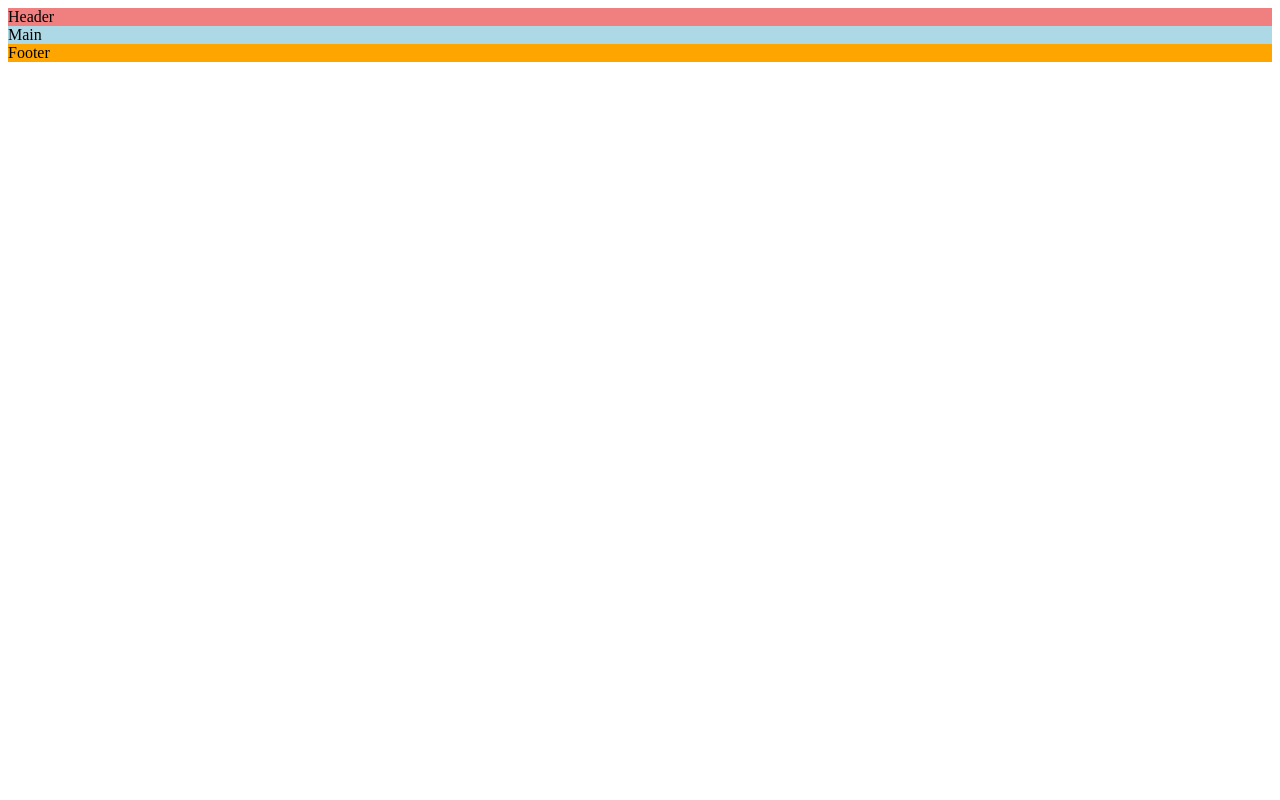
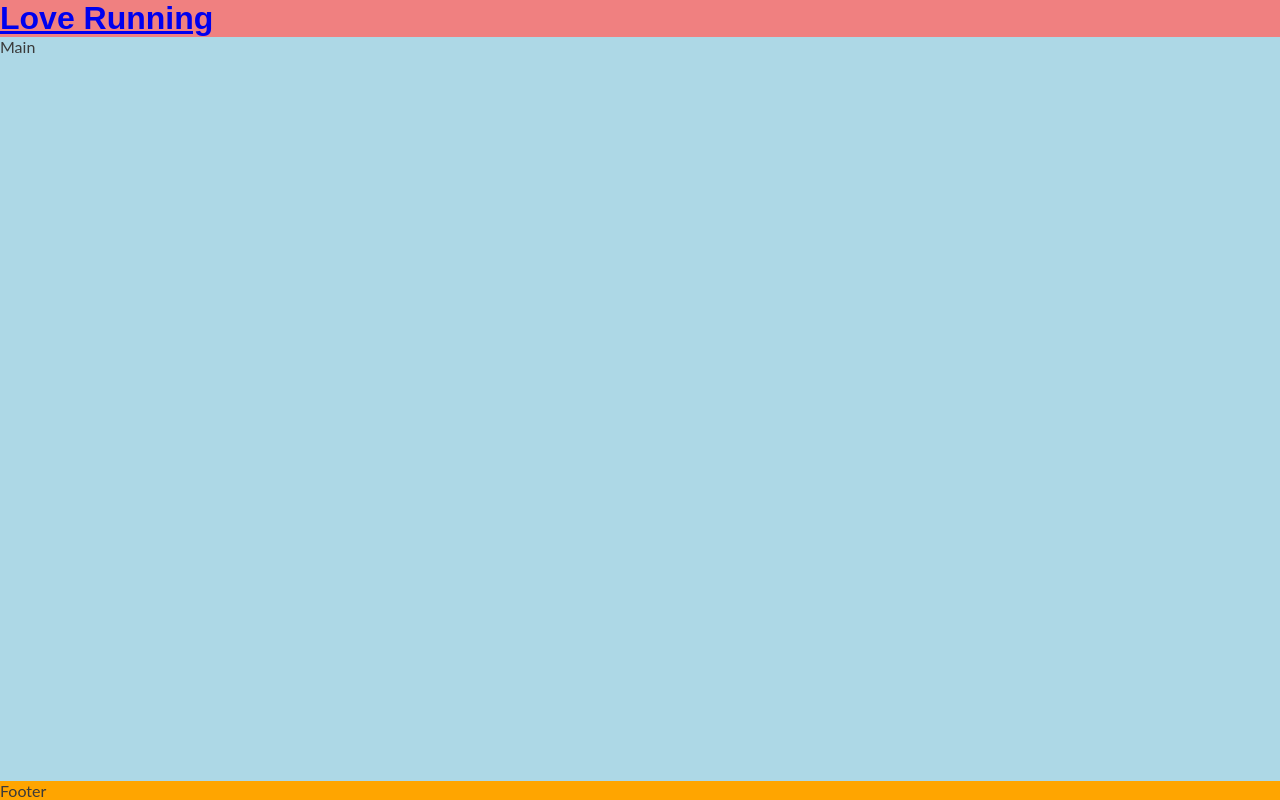
Before and after one commit to kulthoom12/love-running, a plain HTML site: page index.html in a window 1280 px wide. Drawn offline with Linux system fonts and the light colour scheme.

Commit message:
corrected html and css codes

```diff
--- a/assets/css/style.css
+++ b/assets/css/style.css
@@ -1,16 +1,40 @@
-Header{
-background-color:lightcoral;
-padding: 0;
-margin: 0;
-box-sizing: border-box;
+
+/* Asterisk wildcard selector to override default styles added by the browser */
+* {
+  padding: 0;
+  margin: 0;
+  box-sizing: border-box;
 }
 
-Main{
-
-background-color:lightblue;
-
+/* General styles */
+body {
+  min-height: 100vh;
+  display: flex;
+  flex-direction: column;
+  /* Generic project styles */
+  color: #3a3a3a;
+  font-family: 'Lato',sans-serif;
 }
 
-Footer{
-  background-color:orange;
+
+/* Header */
+header {
+  background-color: lightcoral;
 }
+
+
+h1 {
+  font-family:' Oswald',sans-serif;
+}
+
+/* Main content */
+main {
+  background-color: lightblue;
+  /* Make main element take up any surplus space to push footer down */
+  flex: 1 0 auto;
+}
+
+/* Footer */
+footer {
+  background-color: orange;
+}
--- a/index.html
+++ b/index.html
@@ -9,7 +9,7 @@
   <meta name="keywords" content="love running, run, running club, runners, Ireland, Dublin, sport, exercise">
 
   <!--Title-->
-  <title>Love Running></title>
+  <title>Love Running</title>
   <!--Favicon-->
   <link rel="apple-touch-icon" sizes="180x180" href="assets/favicon/apple-touch-icon.png">
     <link rel="icon" type="image/png" sizes="32x32" href="assets/favicon/favicon-192x192.png">
@@ -20,13 +20,17 @@
 
 <body>
   <!--Header-->
-  <header>Header</header>
+  <header>
+    <a href="index.html">
+      <h1 id="logo">Love Running</h1>
+    </a>
 
-  <!--main-->
+  </header>
+
+  <!--main Content-->
 <main>Main</main>
 
 <!--footer-->
 <footer>Footer</footer>
-
-</body>
+  </body>
 </html>
```
